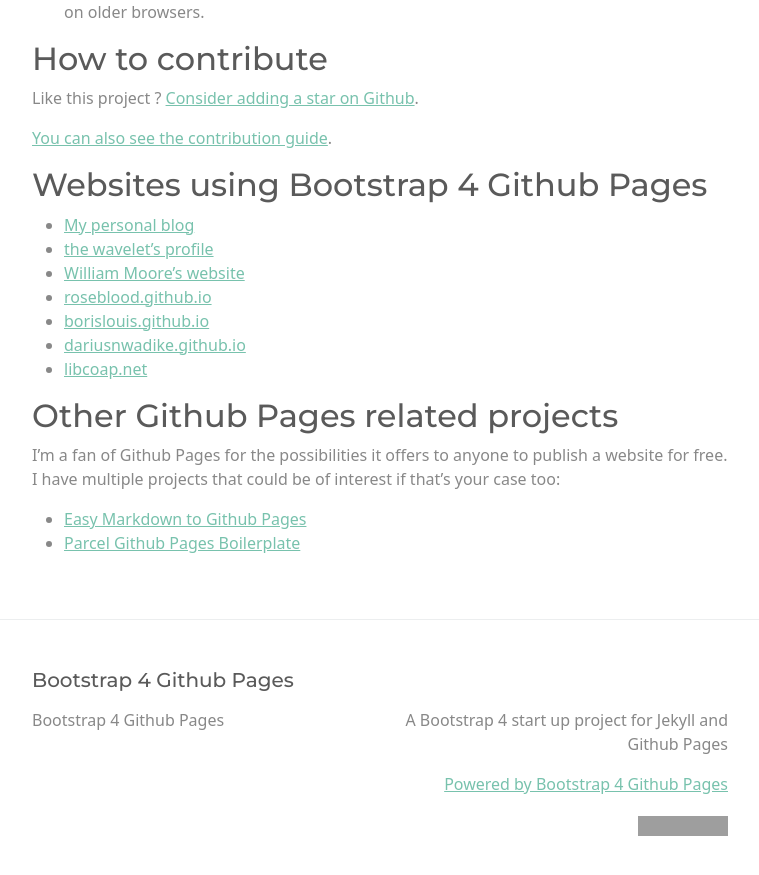
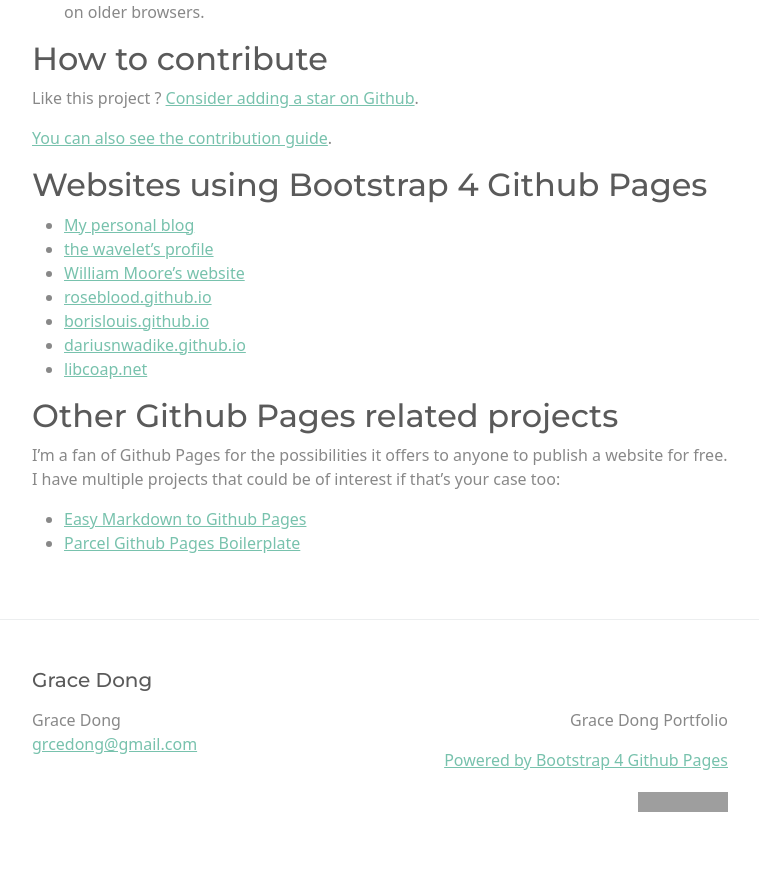
Before and after one commit to grcdong/gracedong, a Jekyll site: the page built from index.md, in a window 1280 px wide and 900 px high, scrolled down 2544 px. Shown: the top 875 px of the window, without its empty margins (260-1019 px from the left). Built offline with Jekyll 4.4.1, drawn with Linux system fonts in a browser that asks for light colours; some of the changed text lies outside the part shown; grey boxes are pictures that could not be loaded.

Commit message:
Update _config.yml

```diff
--- a/_config.yml
+++ b/_config.yml
@@ -13,16 +13,16 @@
 # you will see them accessed via {{ site.title }}, {{ site.email }}, and so on.
 # You can create any custom variable you would like, and they will be accessible
 # in the templates via {{ site.myvariable }}.
-title: Bootstrap 4 Github Pages
-email: ""
+title: Grace Dong
+email: "grcedong@gmail.com"
 description: >- # this means to ignore newlines until "baseurl:"
-  A Bootstrap 4 start up project for Jekyll and Github Pages
+  Grace Dong Portfolio
 #baseurl: "" # the subpath of your site, e.g. /blog
 #url: "" # the base hostname & protocol for your site, e.g. http://example.com
 #twitter_username: jekyllrb
 #github_username:  jekyll
 
-repository: "nicolas-van/bootstrap-4-github-pages"
+repository: "gracedong"
 
 # Build settings
 plugins:
```
